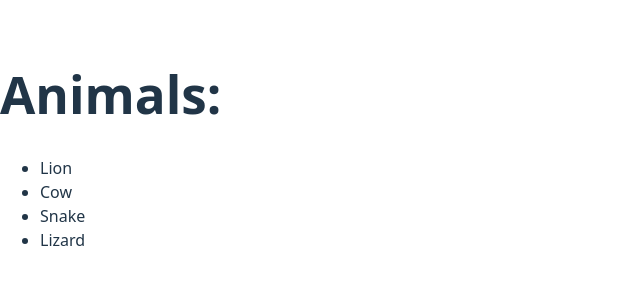
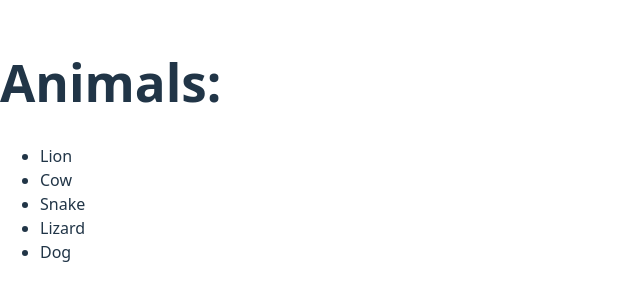
Before and after one commit to kiptalam1/my-first-react-app, a React (Vite) app: page / in a window 1280 px wide. Shown: the part 250-550 px from the top of the page, without its empty margins (0-640 px from the left). Built offline with nearby package versions, Linux system fonts and the light colour scheme.

Commit message:
Rendering component lists in react

```diff
--- /dev/null
+++ b/src/ComponentLists.jsx
@@ -0,0 +1,31 @@
+// function ListItems (props) {
+//     return <li>{props.animal}</li>;
+// }
+
+function List (props) {
+    if (!props.animals) {
+        return <div>Loading...</div>
+    }
+    // eslint-disable-next-line react/prop-types
+    if (props.animals.length === 0) {
+        return <div>There are no animals to display.</div>
+    }
+    return (
+        <ul>
+            {props.animals.map((animal)=> {
+                return <li key={animal}>{animal}</li> ;
+            })}
+        </ul>
+    );
+}
+
+function MainApp () {
+    const animals = ["Lion", "Cow", "Snake", "Lizard", "Dog"];
+    return (
+        <div>
+            <h1>Animals:</h1>
+            <List animals={animals}/>
+        </div>
+    )
+}
+export default MainApp;
--- a/src/main.jsx
+++ b/src/main.jsx
@@ -5,9 +5,10 @@ import './index.css'
 // import Greeting from './Greeting.jsx';
 import Syntax from './Syntax.jsx'
 import AnimalList from './AnimalList.jsx'
+import MainApp from './ComponentLists.jsx'
 
 createRoot(document.getElementById('root')).render(
   <StrictMode>
-    <AnimalList />
+    <MainApp />
   </StrictMode>,
 )
```
